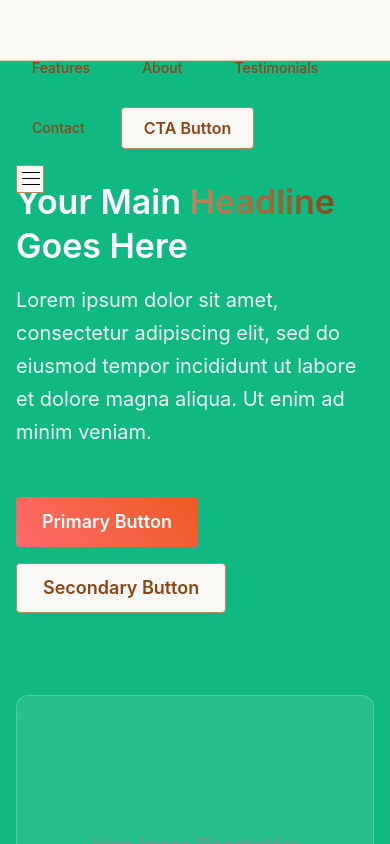
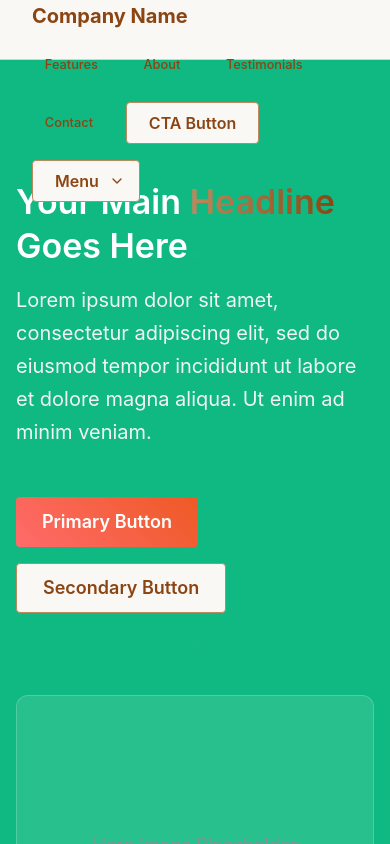
Before and after one commit to BennyXie/Altheros-Capital, a React (Create React App) app in the folder client/: page / in a window 390 px wide. Shown: the top 844 px of the page. Built offline with nearby package versions, Linux system fonts and the light colour scheme.

Commit message:
Added logo placement to nav bar and made nav bar buttons into a dropdown menu in mobile view to fix scaling issues

```diff
--- a/client/src/components/layout/Header.jsx
+++ b/client/src/components/layout/Header.jsx
@@ -1,5 +1,6 @@
-import { AppShell, Container, Group, Button, Burger, Drawer, Stack, Text } from '@mantine/core';
+import { Container, Group, Button, Burger, Menu, Text } from '@mantine/core';
 import { useDisclosure } from '@mantine/hooks';
+import { IconChevronDown } from '@tabler/icons-react';
 import { motion } from 'framer-motion';
 import { NAVIGATION_CONFIG, BRAND_CONFIG } from '../../config/landingConfig';
 import classes from './Header.module.css';
@@ -23,7 +24,7 @@ import classes from './Header.module.css';
  * )
  */
 const Header = () => {
-  const [drawerOpened, { toggle: toggleDrawer, close: closeDrawer }] = useDisclosure(false);
+  const [opened, { toggle, close }] = useDisclosure(false);
 
   const scrollToSection = (href) => {
     if (href.startsWith('#')) {
@@ -32,11 +33,10 @@ const Header = () => {
         element.scrollIntoView({ behavior: 'smooth' });
       }
     }
-    closeDrawer();
+    close(); // Close dropdown after clicking
   };
 
   return (
-    <>
     <header className={classes.header}>
       <Container size="xl">
         <Group justify="space-between" h={60}>
@@ -81,51 +81,42 @@ const Header = () => {
             </motion.div>
           </Group>
 
-            {/* Mobile Menu Button */}
-            <Burger
-              opened={drawerOpened}
-              onClick={toggleDrawer}
-              className={classes.burger}
-              size="sm"
-            />
+          {/* Mobile Menu */}
+          <Menu shadow="md" width={200} opened={opened} onChange={toggle} position="bottom-end">
+            <Menu.Target>
+              <Button
+                variant="subtle"
+                className={classes.mobileMenuButton}
+                rightSection={<IconChevronDown size={16} />}
+              >
+                Menu
+              </Button>
+            </Menu.Target>
+
+            <Menu.Dropdown className={classes.mobileDropdown}>
+              {NAVIGATION_CONFIG.menuItems.map((item) => (
+                <Menu.Item
+                  key={item.label}
+                  onClick={() => scrollToSection(item.href)}
+                  className={classes.mobileMenuItem}
+                >
+                  {item.label}
+                </Menu.Item>
+              ))}
+
+              <Menu.Divider />
+
+              <Menu.Item
+                onClick={() => scrollToSection(NAVIGATION_CONFIG.ctaButton.href)}
+                className={classes.mobileCTAItem}
+              >
+                {NAVIGATION_CONFIG.ctaButton.label}
+              </Menu.Item>
+            </Menu.Dropdown>
+          </Menu>
         </Group>
       </Container>
     </header>
-
-      {/* Mobile Drawer */}
-      <Drawer
-        opened={drawerOpened}
-        onClose={closeDrawer}
-        title={BRAND_CONFIG.companyName}
-        padding="md"
-        size="xs"
-        position="right"
-      >
-        <Stack gap="lg">
-          {NAVIGATION_CONFIG.menuItems.map((item) => (
-            <button
-              key={item.label}
-              className={classes.mobileNavLink}
-              onClick={() => scrollToSection(item.href)}
-            >
-              {item.label}
-            </button>
-          ))}
-
-          <Button
-            variant="filled"
-            fullWidth
-            className={classes.ctaButton}
-            onClick={() => {
-              scrollToSection(NAVIGATION_CONFIG.ctaButton.href);
-              closeDrawer();
-            }}
-          >
-            {NAVIGATION_CONFIG.ctaButton.label}
-          </Button>
-        </Stack>
-      </Drawer>
-    </>
   );
 };
 
--- a/client/src/components/layout/Header.module.css
+++ b/client/src/components/layout/Header.module.css
@@ -8,19 +8,21 @@
   right: 0;
   z-index: 1000;
   transition: all 0.3s ease;
+  height: 60px;
 }
 
 .logo {
-  background: var(--gradient-primary);
-  background-clip: text;
-  -webkit-background-clip: text;
-  -webkit-text-fill-color: transparent;
+  color: #8b4513 !important; /* Use solid brown color instead of gradient */
   cursor: pointer;
+  font-size: 1.25rem;
+  font-weight: 700;
+  /* Remove gradient that was causing visibility issues */
 }
 
 .desktopNav {
   display: flex;
   align-items: center;
+  gap: 1rem;
 }
 
 .navLink {
@@ -34,6 +36,7 @@
   cursor: pointer;
   transition: all 0.2s ease;
   text-decoration: none;
+  white-space: nowrap;
 }
 
 .navLink:hover {
@@ -45,6 +48,7 @@
   background: var(--gradient-primary);
   border: none;
   transition: transform 0.2s ease;
+  white-space: nowrap;
 }
 
 .ctaButton:hover {
@@ -54,13 +58,55 @@
 
 .burger {
   display: none;
-  color: var(--text-secondary);
+  color: var(--mantine-color-accent-6);
+}
+
+/* Mobile menu button - replaces burger */
+.mobileMenuButton {
+  display: none;
+  background: none !important;
+  color: #8b4513 !important;
+  border: 1px solid #8b4513 !important;
+  font-size: 0.875rem;
+  padding: 0.5rem 1rem;
+}
+
+.mobileMenuButton:hover {
+  background-color: #fdf8f6 !important;
+}
+
+/* Mobile dropdown styles */
+.mobileDropdown {
+  background-color: #faf8f5 !important;
+  border: 1px solid #e8ccb3 !important;
+  box-shadow: 0 4px 12px rgba(139, 69, 19, 0.1) !important;
+}
+
+.mobileMenuItem {
+  color: #8b4513 !important;
+  font-size: 0.9rem;
+  padding: 0.75rem 1rem;
+}
+
+.mobileMenuItem:hover {
+  background-color: #fdf8f6 !important;
+  color: #4a2c0e !important;
+}
+
+.mobileCTAItem {
+  color: #8b4513 !important;
+  font-weight: 600;
+  background-color: #f5f2ed !important;
+}
+
+.mobileCTAItem:hover {
+  background-color: #ede7dd !important;
 }
 
 .mobileNavLink {
   background: none;
   border: none;
-  color: var(--text-secondary);
+  color: var(--mantine-color-accent-6);
   font-size: 1rem;
   font-weight: 500;
   padding: 0.75rem 0;
@@ -68,18 +114,78 @@
   cursor: pointer;
   transition: color 0.2s ease;
   width: 100%;
+  border-bottom: 1px solid var(--mantine-color-accent-1);
 }
 
 .mobileNavLink:hover {
-  color: var(--mantine-color-brand-5);
+  color: var(--mantine-color-accent-8);
+  background: var(--mantine-color-accent-0);
 }
 
+.mobileNavLink:last-child {
+  border-bottom: none;
+}
+
+/* Tablet responsive design */
+@media (max-width: 1024px) {
+  .desktopNav {
+    gap: 0.5rem;
+  }
+
+  .navLink {
+    font-size: 0.8rem;
+    padding: 0.4rem 0.8rem;
+  }
+
+  .ctaButton {
+    font-size: 0.875rem;
+    padding: 0.5rem 1rem;
+  }
+}
+
+/* Mobile responsive design */
 @media (max-width: 768px) {
   .desktopNav {
     display: none;
   }
 
+  .mobileMenuButton {
+    display: flex;
+  }
+
   .burger {
-    display: block;
+    display: none; /* Hide burger, use dropdown instead */
+  }
+
+  .logo {
+    font-size: 1.1rem;
   }
 }
+
+/* Small mobile screens */
+@media (max-width: 480px) {
+  .header {
+    padding: 0 1rem;
+  }
+
+  .logo {
+    font-size: 1rem;
+  }
+
+  .mobileMenuButton {
+    font-size: 0.8rem;
+    padding: 0.4rem 0.8rem;
+  }
+}
+
+/* Large screens - prevent nav from being too spread out */
+@media (min-width: 1200px) {
+  .desktopNav {
+    gap: 1.5rem;
+  }
+
+  .navLink {
+    font-size: 0.9rem;
+    padding: 0.6rem 1.2rem;
+  }
+}
--- a/client/src/styles/theme-override.css
+++ b/client/src/styles/theme-override.css
@@ -77,12 +77,48 @@ header div[class*="Title"] {
 
 /* Header navigation links */
 header nav a,
-header nav button {
+header nav button,
+header button[class*="navLink"] {
   color: #8b4513 !important; /* accent.6 - saddle brown */
 }
 
 header nav a:hover,
-header nav button:hover {
+header nav button:hover,
+header button[class*="navLink"]:hover {
+  color: #4a2c0e !important; /* accent.8 - darker brown */
+  background-color: #fdf8f6 !important; /* accent.0 - lightest cream */
+}
+
+/* Mobile burger menu */
+header button[class*="burger"] {
+  color: #8b4513 !important; /* accent.6 - saddle brown */
+}
+
+/* Mobile menu button */
+header button[class*="mobileMenuButton"] {
+  color: #8b4513 !important; /* accent.6 - saddle brown */
+  border-color: #8b4513 !important;
+  background: none !important;
+}
+
+header button[class*="mobileMenuButton"]:hover {
+  background-color: #fdf8f6 !important; /* accent.0 - lightest cream */
+}
+
+/* Mobile dropdown/menu styles */
+div[class*="Menu-dropdown"],
+div[class*="mobileDropdown"] {
+  background-color: #faf8f5 !important; /* bg-primary - creamy eggshell */
+  border: 1px solid #e8ccb3 !important; /* accent.2 - warm beige */
+}
+
+div[class*="Menu-item"],
+div[class*="mobileMenuItem"] {
+  color: #8b4513 !important; /* accent.6 - saddle brown */
+}
+
+div[class*="Menu-item"]:hover,
+div[class*="mobileMenuItem"]:hover {
   color: #4a2c0e !important; /* accent.8 - darker brown */
   background-color: #fdf8f6 !important; /* accent.0 - lightest cream */
 }
```
Lines whose indentation alone changed are shown as unchanged.
